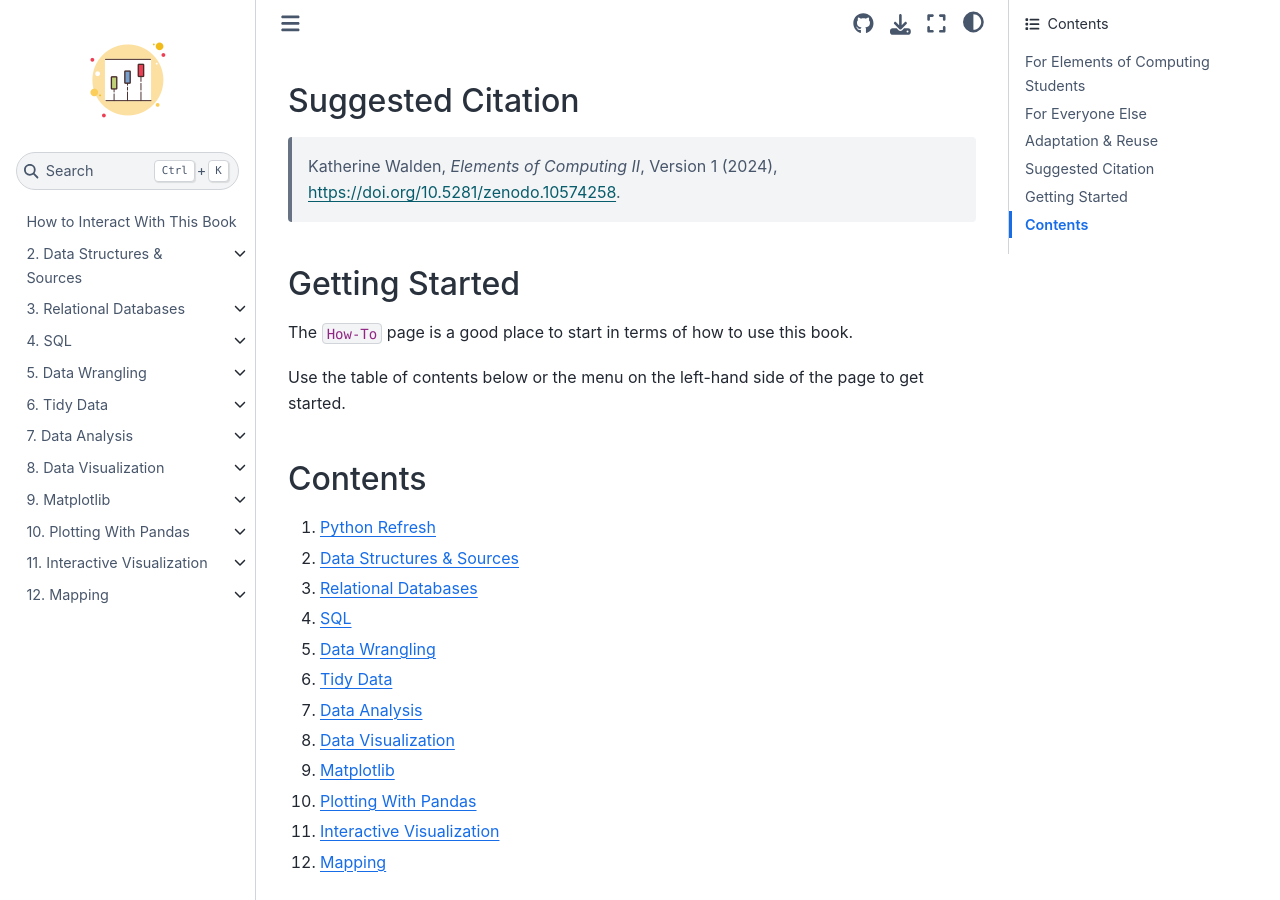
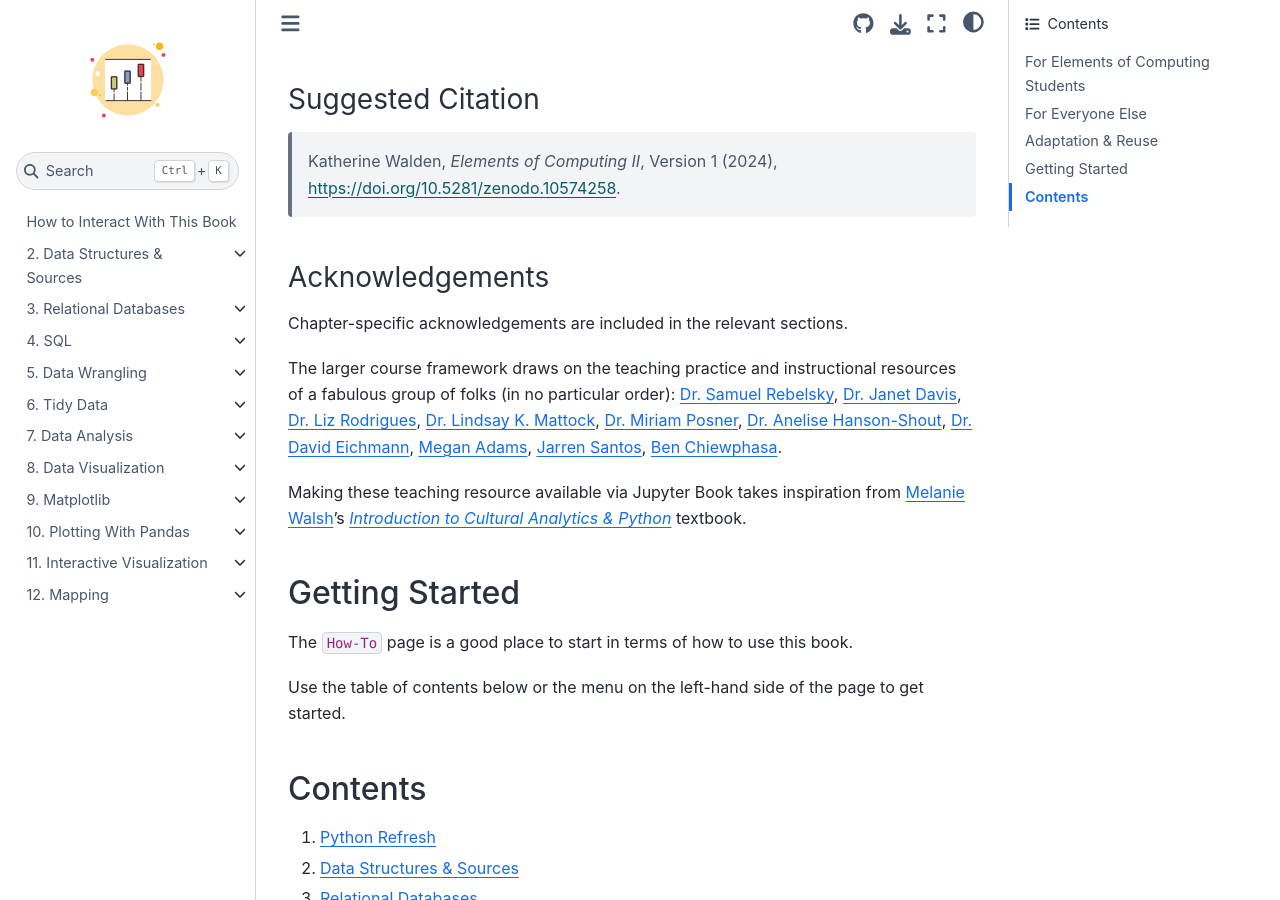
Before and after one commit to kwaldenphd/elements-of-computing, a Jupyter Book: the page built from book/intro.md, in a window 1280 px wide and 900 px high, scrolled down 1109 px. Built offline with Jupyter Book 1.0.4 settings and Sphinx 7.4.7 and the Sphinx Book theme 1.1.4, drawn with Linux system fonts in a browser that asks for light colours; pages that are not in the unit, such as notebooks, are missing from menus; comment, search, counter and statistics services are not loaded.

Commit message:
Updated intro

```diff
--- a/book/intro.md
+++ b/book/intro.md
@@ -22,9 +22,17 @@
 
 This material is licensed under a CC BY-NC-SA license. This license enables reusers to distribute, remix, adapt, and build upon the material in any medium or format for noncommercial purposes only, and only so long as attribution is given to the creator. If you remix, adapt, or build upon the material, you must license the modified material under identical terms.
 
-## Suggested Citation
+### Suggested Citation
 
 <blockquote>Katherine Walden, <em>Elements of Computing II</em>, Version 1 (2024), <a href="https://doi.org/10.5281/zenodo.10574258">https://doi.org/10.5281/zenodo.10574258</a>.</blockquote>
+
+### Acknowledgements
+
+Chapter-specific acknowledgements are included in the relevant sections.
+
+The larger course framework draws on the teaching practice and instructional resources of a fabulous group of folks (in no particular order): [Dr. Samuel Rebelsky](https://www.grinnell.edu/user/rebelsky), [Dr. Janet Davis](https://www.whitman.edu/academics/majors-and-minors/computer-science/faculty-and-staff/janet-davis), [Dr. Liz Rodrigues](https://www.grinnell.edu/user/rodrigue8), [Dr. Lindsay K. Mattock](https://www.lindsaymattock.net/), [Dr. Miriam Posner](https://miriamposner.com/), [Dr. Anelise Hanson-Shout](https://www.bates.edu/faculty-expertise/profile/anelise-h-shrout/), [Dr. David Eichmann](https://slis.uiowa.edu/people/david-eichmann), [Megan Adams](https://ischool.wisc.edu/staff/adams-megan/), [Jarren Santos](https://www.linkedin.com/in/jarrenls/), [Ben Chiewphasa](https://benchiewphasa.com/).
+
+Making these teaching resource available via Jupyter Book takes inspiration from [Melanie Walsh](https://melaniewalsh.org/)'s [*Introduction to Cultural Analytics & Python*](https://melaniewalsh.github.io/Intro-Cultural-Analytics/welcome.html) textbook.
 
 ## Getting Started
 
```
